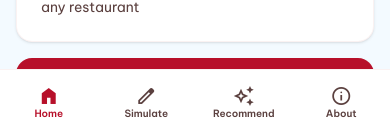
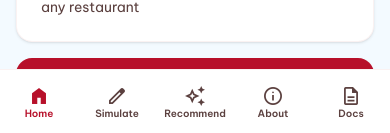
Before and after one commit to juststrings/naijataste-ai, a Next.js app in the folder frontend/: page / in a window 390 px wide. Shown: the part 711-844 px from the top of the page. Built offline with nearby package versions, Linux system fonts and the light colour scheme; no server answers.

Commit message:
feat: update API docs URL to trailblazer.mintlify.app + add Docs tab to guest mobile nav
- Footer, README (x2): replace old /docs URL with https://trailblazer.mintlify.app
- BottomNav: add 5th guest tab "Docs" linking to mintlify (opens new tab)

```diff
--- a/frontend/src/components/BottomNav.tsx
+++ b/frontend/src/components/BottomNav.tsx
@@ -13,25 +13,25 @@ const AUTH_TABS = [
 ];
 
 const GUEST_TABS = [
-  { href: "/",              label: "Home",      icon: "home" },
-  { href: "/simulator",     label: "Simulate",  icon: "edit" },
-  { href: "/recommend",     label: "Recommend", icon: "auto_awesome" },
-  { href: "/about",         label: "About",     icon: "info" },
+  { href: "/",                                  label: "Home",     icon: "home" },
+  { href: "/simulator",                         label: "Simulate", icon: "edit" },
+  { href: "/recommend",                         label: "Recommend",icon: "auto_awesome" },
+  { href: "/about",                             label: "About",    icon: "info" },
+  { href: "https://trailblazer.mintlify.app",   label: "Docs",     icon: "description", external: true },
 ];
 
-function TabLinks({ tabs, pathname }: { tabs: typeof AUTH_TABS; pathname: string }) {
+type Tab = { href: string; label: string; icon: string; external?: boolean };
+
+function TabLinks({ tabs, pathname }: { tabs: Tab[]; pathname: string }) {
   return (
     <>
-      {tabs.map(({ href, label, icon }) => {
-        const active = pathname === href;
-        return (
-          <Link
-            key={href}
-            href={href}
-            className={`flex-1 flex flex-col items-center justify-center gap-0.5 transition-colors ${
-              active ? "text-primary" : "text-on-surface-variant"
-            }`}
-          >
+      {tabs.map(({ href, label, icon, external }) => {
+        const active = !external && pathname === href;
+        const cls = `flex-1 flex flex-col items-center justify-center gap-0.5 transition-colors ${
+          active ? "text-primary" : "text-on-surface-variant"
+        }`;
+        const inner = (
+          <>
             <span
               className="material-symbols-outlined"
               style={{ fontSize: "22px", fontVariationSettings: `'FILL' ${active ? 1 : 0}` }}
@@ -39,6 +39,15 @@ function TabLinks({ tabs, pathname }: { tabs: typeof AUTH_TABS; pathname: string
               {icon}
             </span>
             <span className="text-[10px] font-semibold leading-none">{label}</span>
+          </>
+        );
+        return external ? (
+          <a key={href} href={href} target="_blank" rel="noreferrer" className={cls}>
+            {inner}
+          </a>
+        ) : (
+          <Link key={href} href={href} className={cls}>
+            {inner}
           </Link>
         );
       })}
--- a/frontend/src/components/Footer.tsx
+++ b/frontend/src/components/Footer.tsx
@@ -20,7 +20,7 @@ export default function Footer() {
           <Link href="/simulator" className="hover:opacity-100 transition-opacity">Review Simulator</Link>
           <Link href="/recommend" className="hover:opacity-100 transition-opacity">Recommendations</Link>
           <Link href="/about" className="hover:opacity-100 transition-opacity">About</Link>
-          <a href="https://naijataste-api-vcp4.onrender.com/docs" target="_blank" rel="noreferrer" className="hover:opacity-100 transition-opacity">API Docs</a>
+          <a href="https://trailblazer.mintlify.app" target="_blank" rel="noreferrer" className="hover:opacity-100 transition-opacity">API Docs</a>
           <a href="https://github.com/juststrings/naijataste-ai" target="_blank" rel="noreferrer" className="hover:opacity-100 transition-opacity">GitHub</a>
         </div>
       </div>
```
Also changed, not shown: 1 other file (tests, documents, lock files or other folders).
